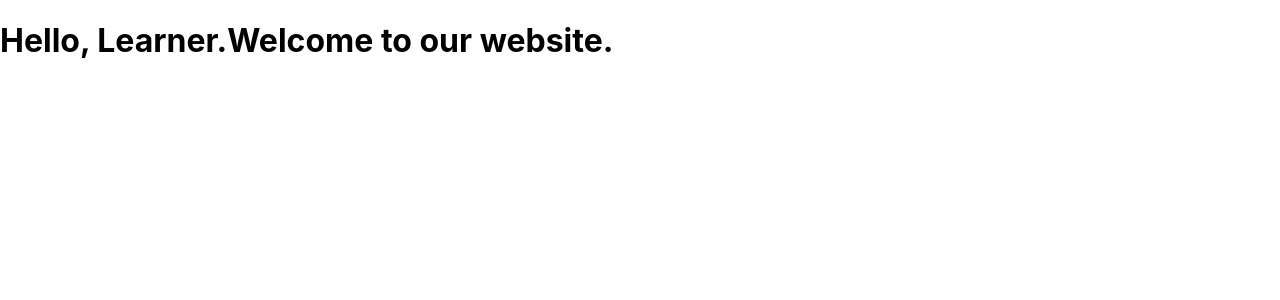
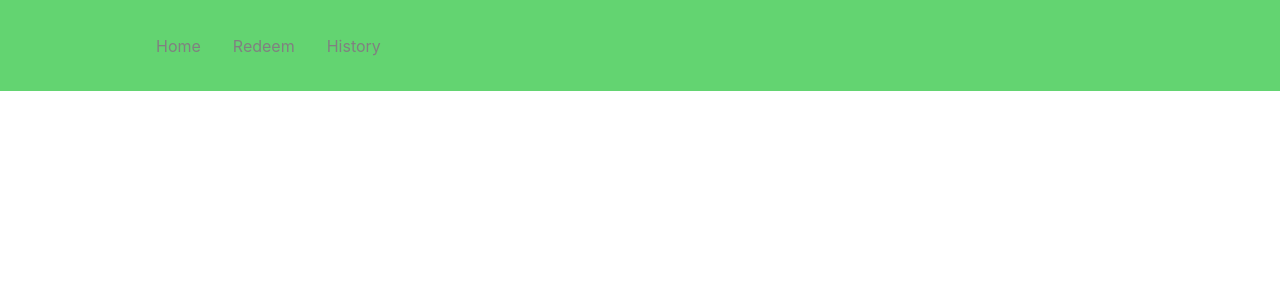
Before and after one commit to joyceeqq/ESC-C3G3-Ascenda, a React (Create React App) app in the folder final-proj/: page / in a window 1280 px wide. Shown: the top 300 px of the page. Built offline with nearby package versions, Linux system fonts and the light colour scheme.

Commit message:
Adding navbar

```diff
--- a/final-proj/src/App.js
+++ b/final-proj/src/App.js
@@ -1,15 +1,23 @@
-import React,{ Component }  from 'react';
+import React from 'react';
+import './App.css';
+import Navbar from './components';
+import { BrowserRouter as Router, Route, Routes } from 'react-router-dom'
+import Home from './pages/home.js';
+import History from './pages/history.js';
+import Redeem from './pages/redeem.js';
 
-class App extends Component {
 
-  render() {
-    return (
-       <div>
-         <h1>Hello, Learner.Welcome to our website.</h1>
-       </div>
-
-    );
-  }
+function App() {
+  return (
+    <Router>
+      <Navbar />
+      <Routes>
+        <Route exact path='/' element={Home} />
+        <Route exact path='/redeem' element={Redeem} />
+        <Route exact path='/history' element={History} />
+      </Routes>
+    </Router>
+  );
 }
 
 export default App;
--- /dev/null
+++ b/final-proj/src/components/index.js
@@ -0,0 +1,33 @@
+import React from 'react';
+import {
+  Nav,
+  NavLink,
+  Bars,
+  NavMenu,
+  NavBtn,
+  NavBtnLink,
+} from './navbarElements';
+
+const Navbar = () => {
+  return (
+    <>
+      <Nav>
+        <Bars />
+
+        <NavMenu>
+          <NavLink to='/home' activeStyle>
+            Home
+          </NavLink>
+          <NavLink to='/redeem' activeStyle>
+            Redeem
+          </NavLink>
+          <NavLink to='/history' activeStyle>
+            History
+          </NavLink>
+        </NavMenu>
+      </Nav>
+    </>
+  );
+};
+
+export default Navbar;
--- /dev/null
+++ b/final-proj/src/components/navbarElements.jsx
@@ -0,0 +1,86 @@
+import { FaBars } from 'react-icons/fa';
+import { NavLink as Link } from 'react-router-dom';
+import styled from 'styled-components';
+
+export const Nav = styled.nav`
+  background: #63D471;
+  height: 85px;
+  display: flex;
+  justify-content: space-between;
+  padding: 0.2rem calc((100vw - 1000px) / 2);
+  z-index: 12;
+  /* Third Nav */
+  /* justify-content: flex-start; */
+`;
+
+export const NavLink = styled(Link)`
+  color: #808080;
+  display: flex;
+  align-items: center;
+  text-decoration: none;
+  padding: 0 1rem;
+  height: 100%;
+  cursor: pointer;
+  &.active {
+    color: #000000;
+  }
+`;
+
+export const Bars = styled(FaBars)`
+  display: none;
+  color: #808080;
+  @media screen and (max-width: 768px) {
+    display: block;
+    position: absolute;
+    top: 0;
+    right: 0;
+    transform: translate(-100%, 75%);
+    font-size: 1.8rem;
+    cursor: pointer;
+  }
+`;
+
+export const NavMenu = styled.div`
+  display: flex;
+  align-items: center;
+  margin-right: -24px;
+  /* Second Nav */
+  /* margin-right: 24px; */
+  /* Third Nav */
+  /* width: 100vw;
+  white-space: nowrap; */
+  @media screen and (max-width: 768px) {
+    display: none;
+  }
+`;
+
+export const NavBtn = styled.nav`
+  display: flex;
+  align-items: center;
+  margin-right: 24px;
+  /* Third Nav */
+  /* justify-content: flex-end;
+  width: 100vw; */
+  @media screen and (max-width: 768px) {
+    display: none;
+  }
+`;
+
+export const NavBtnLink = styled(Link)`
+  border-radius: 4px;
+  background: #808080;
+  padding: 10px 22px;
+  color: #000000;
+  outline: none;
+  border: none;
+  cursor: pointer;
+  transition: all 0.2s ease-in-out;
+  text-decoration: none;
+  /* Second Nav */
+  margin-left: 24px;
+  &:hover {
+    transition: all 0.2s ease-in-out;
+    background: #fff;
+    color: #808080;
+  }
+`;
--- /dev/null
+++ b/final-proj/src/pages/history.js
@@ -0,0 +1,18 @@
+import React from 'react';
+
+const History = () => {
+  return (
+    <div
+      style={{
+        display: 'flex',
+        justifyContent: 'Right',
+        alignItems: 'Right',
+        height: '100vh'
+      }}
+    >
+      <h1>History</h1>
+    </div>
+  );
+};
+
+export default History;
--- /dev/null
+++ b/final-proj/src/pages/home.js
@@ -0,0 +1,18 @@
+import React from 'react';
+
+const Home = () => {
+  return (
+    <div
+      style={{
+        display: 'flex',
+        justifyContent: 'Right',
+        alignItems: 'Right',
+        height: '100vh'
+      }}
+    >
+      <h1>Home</h1>
+    </div>
+  );
+};
+
+export default Home;
--- /dev/null
+++ b/final-proj/src/pages/redeem.js
@@ -0,0 +1,18 @@
+import React from 'react';
+
+const Redeem = () => {
+  return (
+    <div
+      style={{
+        display: 'flex',
+        justifyContent: 'Right',
+        alignItems: 'Right',
+        height: '100vh'
+      }}
+    >
+      <h1>Redeem</h1>
+    </div>
+  );
+};
+
+export default Redeem;
```
